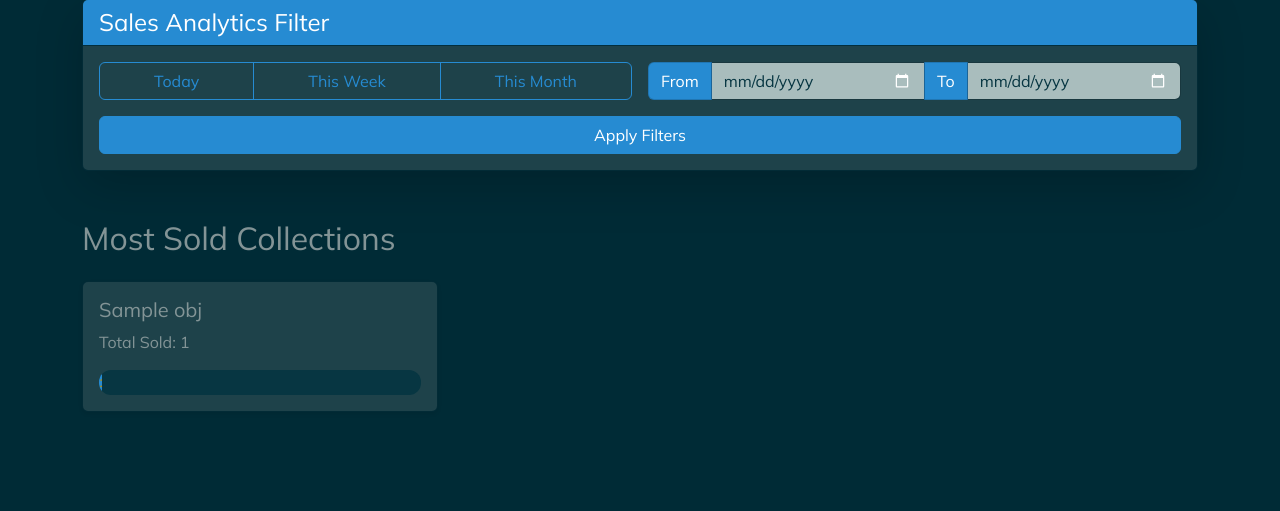
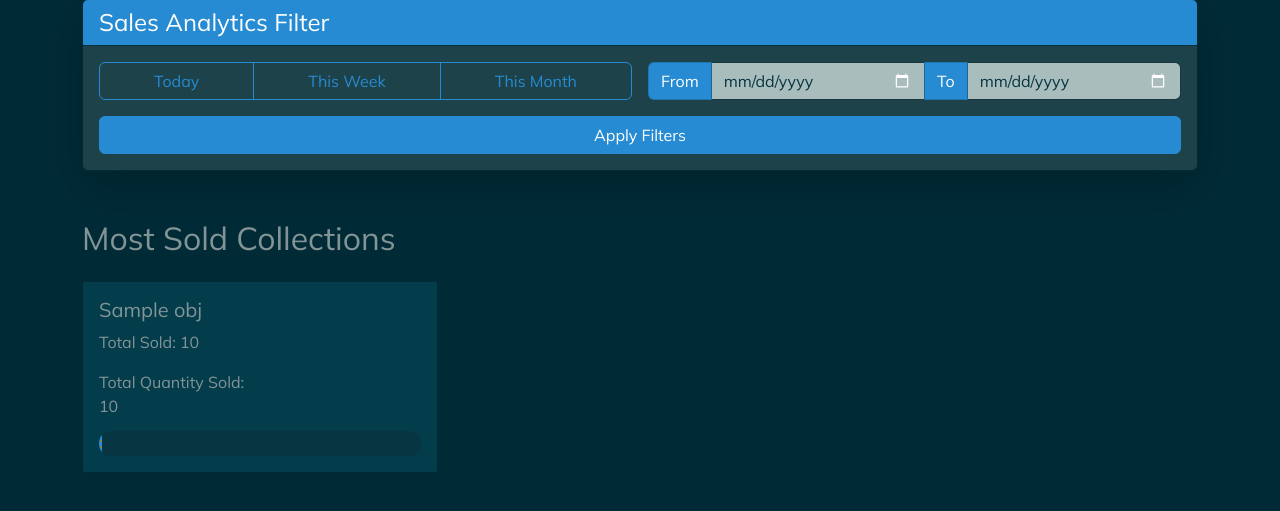
Before and after one commit to Rohan-Dh/MarketStat, a Django app: template MarketStat/User/templates/saleAnalysis.html in a window 1280 px wide. Shown: the part 105-616 px from the top of the page. Run offline with Django 5.2, Linux system fonts and the light colour scheme; the template is opened without the code that fills it: most values are stand-ins (such as "Sample title", 1, 10 or a date in 2020).

Commit message:
sake analysis updated

```diff
--- a/MarketStat/User/serializers.py
+++ b/MarketStat/User/serializers.py
@@ -34,7 +34,6 @@ class TransactionSerializer(serializers.ModelSerializer):
         model = Transaction
         fields = ["transactionId", "quantitySold", "soldPrice", "profit", "loss", "soldTo", "created_at", "updated_at", "collection"]
 
-
 class UserProfileSerializer(serializers.ModelSerializer):
     userId = UserSerializer()
     created_at = serializers.DateTimeField(format="%b %Y")
--- a/MarketStat/User/static/css/style.css
+++ b/MarketStat/User/static/css/style.css
@@ -1028,7 +1028,7 @@ body {
 
 /* email verification code form ends*/
 
-/* review page styling starts */
+/* sale analysis styling starts */
 /* Custom Styles */
 .time-filter.active {
     background: #0dcaf0;
@@ -1054,4 +1054,37 @@ body {
 .card:hover {
     transform: translateY(-5px);
 }
-/* review page styling ends */
+
+.combined-content {
+    width: 100%;
+    padding-bottom: 13px;
+    display: flex;
+}
+
+.sale-analysis-quantity-price {
+    width: 50%;
+}
+
+.sale-analysis-profit-loss {
+    width: 50%;
+    right: 0px;
+    padding-left: 60px;
+}
+
+.sale-analysis-profit-loss .profit {
+    color: green;
+    background-color: #033d4b;
+    border: none;
+}
+
+.sale-analysis-profit-loss .loss {
+    color: red;
+    background-color: #033d4b;
+    border: none;
+}
+
+.sale-analysis-background {
+    background-color: #033d4b;
+}
+
+/* sale analysis styling ends */
--- a/MarketStat/User/templates/saleAnalysis.html
+++ b/MarketStat/User/templates/saleAnalysis.html
@@ -7,7 +7,8 @@
       <h4 class="mb-0">Sales Analytics Filter</h4>
     </div>
     <div class="card-body">
-      <form method="GET" class="row g-3">
+      <form method="POST" action="{% url "user:saleAnalysis" %}" class="row g-3">
+        {% csrf_token %}
         <!-- Quick Filters -->
         <div class="col-md-6">
           <div class="btn-group w-100" role="group" aria-label="Basic example">
@@ -41,12 +42,26 @@
   <!-- Most Sold Collections -->
   <h2 class="mb-4">Most Sold Collections</h2>
   <div class="row row-cols-1 row-cols-md-2 row-cols-lg-3 g-4">
-    {% for obj in collectionCount %}
+    {% for obj in collection_data %}
     <div class="col">
       <div class="card h-100 shadow-sm">
-        <div class="card-body">
-          <h5 class="card-title">{{ obj.collection__name }}</h5>
-          <p class="card-text">Total Sold: {{ obj.total_sold }}</p>
+        <div class="card-body sale-analysis-background">
+          <input type="hidden" name="collectionId" value="{{obj.collectionId}}">
+          <input type="hidden" name="userCollectionId" value="{{obj.userCollectionId}}">
+          <h5 class="card-title">{{ obj.collectionName }}</h5>
+          <div class="combined-content">
+            <div class="sale-analysis-quantity-price">
+              <p class="card-text price-sold">Total Sold: {{ obj.soldPrice }}</p>
+              <p class="card-text quantity-sold">Total Quantity Sold: {{ obj.quantitySold }}</p>
+            </div>
+            <div class="sale-analysis-profit-loss">
+              {% if obj.totalLoss == 0 %}
+              <p class="card-text profit">Total Profit: {{ obj.totalProfit }}</p>
+              {% elif obj.totalProfit == 0%}
+              <p class="card-text loss">Total Loss: {{ obj.totalLoss }}</p>
+              {% endif %}
+            </div>
+          </div>
           <div class="progress">
             <div class="progress-bar bg-info" role="progressbar"
                  style="width: {{ obj.percentage }}%"
```
Also changed, not shown: MarketStat/User/views.py (+69 -33 lines). Lines whose indentation alone changed are shown as unchanged.
